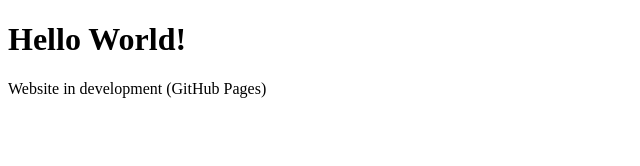
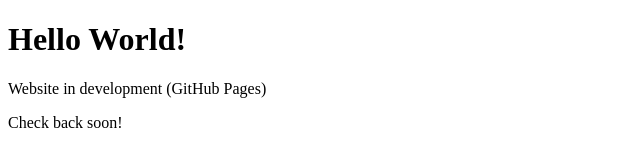
Before and after one commit to charleszange/charleszange.github.io, a plain HTML site: page index.html in a window 1280 px wide. Shown: the whole page, without its empty margins (0-640 px from the left). Drawn offline with Linux system fonts and the light colour scheme.

Commit message:
index message updated

```diff
--- a/index.html
+++ b/index.html
@@ -6,5 +6,6 @@
     <body>
         <h1>Hello World!</h1>
         <p>Website in development (GitHub Pages)</p>
+        <p>Check back soon!</p>
     </body>
 </html>
```
